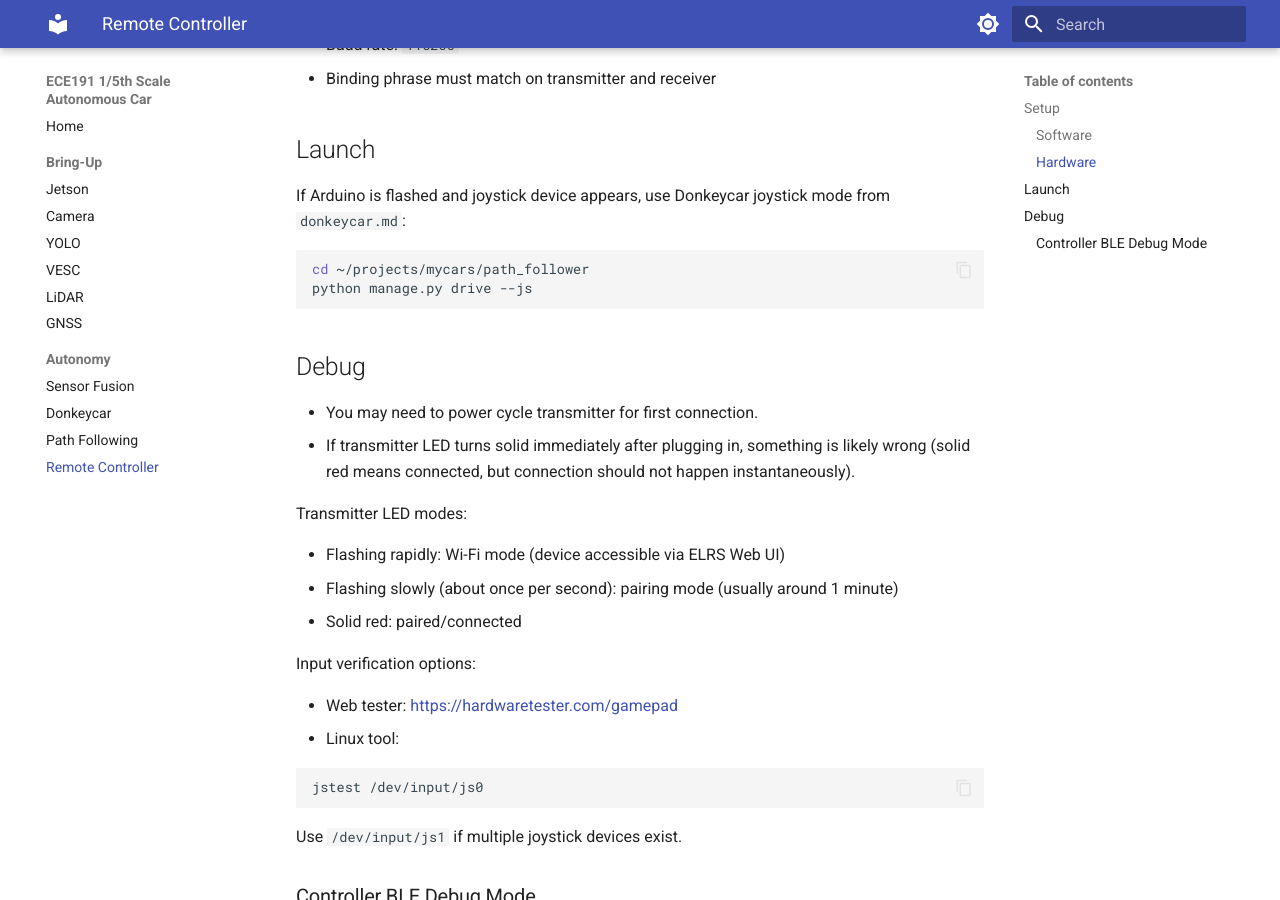
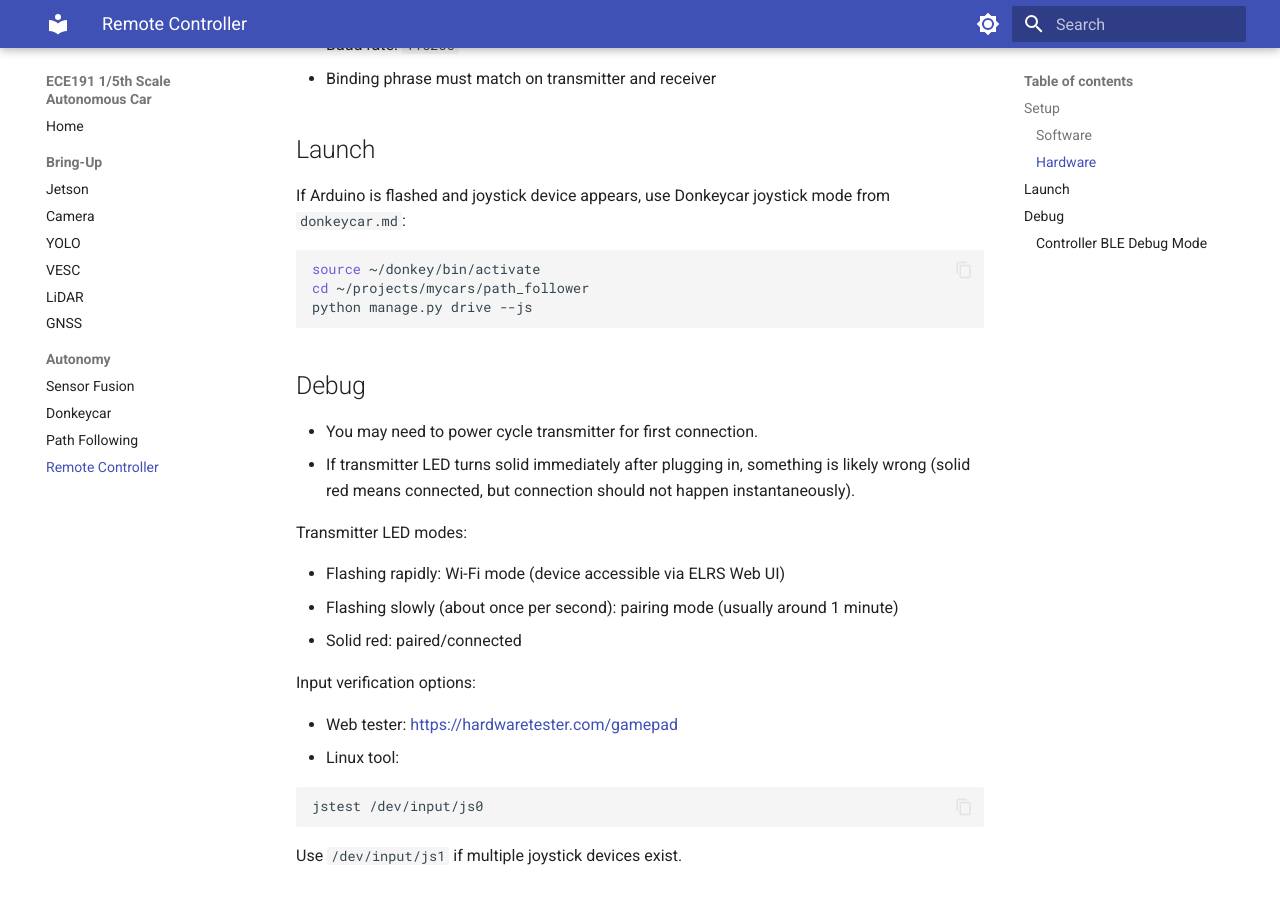
Before and after one commit to davidk003/ECE191-SP26-1fifth, an MkDocs documentation site: the page built from docs/remote-controller.md, in a window 1280 px wide and 900 px high, scrolled down 591 px. Built offline with MkDocs 1.6.1 and Material for MkDocs 9.7.7, drawn with Linux system fonts in a browser that asks for light colours.

Commit message:
Add instructions for activating joystick mode

````diff
--- a/docs/remote-controller.md
+++ b/docs/remote-controller.md
@@ -26,6 +26,7 @@ Required settings:
 If Arduino is flashed and joystick device appears, use Donkeycar joystick mode from `donkeycar.md`:
 
 ```bash
+source ~/donkey/bin/activate
 cd ~/projects/mycars/path_follower
 python manage.py drive --js
 ```
````
